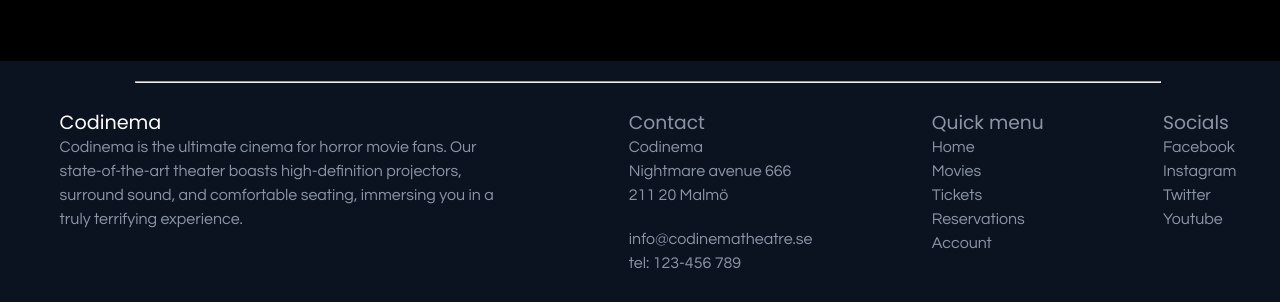
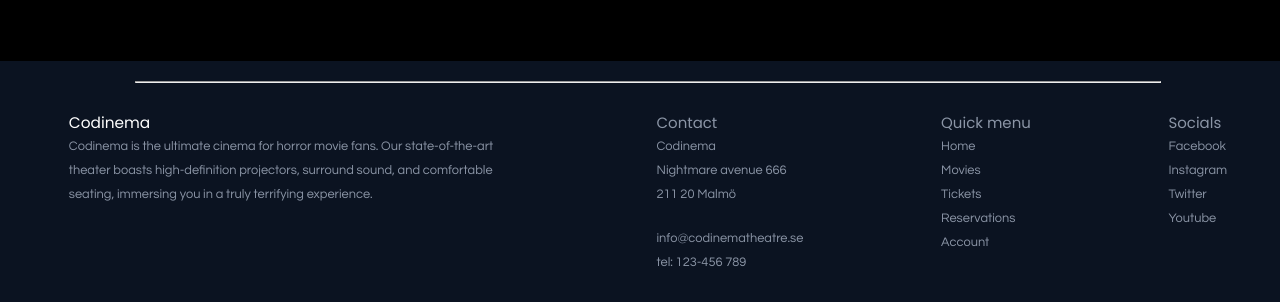
Before and after one commit to RogeSocial/cinema-project, a React (Vite) app in the folder client/: page / in a window 1280 px wide. Shown: the part 1539-1841 px from the top of the page. Built offline with nearby package versions, Linux system fonts and the light colour scheme; a web font is replaced by a local one.

Commit message:
footer text size

```diff
--- a/client/src/components/Footer.jsx
+++ b/client/src/components/Footer.jsx
@@ -12,7 +12,7 @@ export default function () {
         </div>
         <div className={"footer-content"}>
             <h3>Contact</h3>
-            <adress id={"our-adress"}>Codinema<br />Nightmare avenue 666<br />211 20 Malmö <br />
+            <adress>Codinema<br />Nightmare avenue 666<br />211 20 Malmö <br />
                 <p id={"mail-and-phone"}><a href={'mailto:info@codinematheatre.se'}>info@codinematheatre.se</a><br />
                     tel: 123-456 789</p>
             </adress>
--- a/client/src/styles/footer.css
+++ b/client/src/styles/footer.css
@@ -25,10 +25,12 @@ footer {
     font-family: Questrial;
     flex-direction: column;
     align-items: flex-start;
+    font-size: 1em;
 }
 
 .footer-content {
     margin-left: 20%;
+    max-width: 65%;
 }
 
 footer h2 {
@@ -92,6 +94,7 @@ footer a:visited {
         column-count: 4;
         min-height: 220px;
         break-before: auto;
+        font-size: 0.8em;
     }
 
     .footer-content {
```
